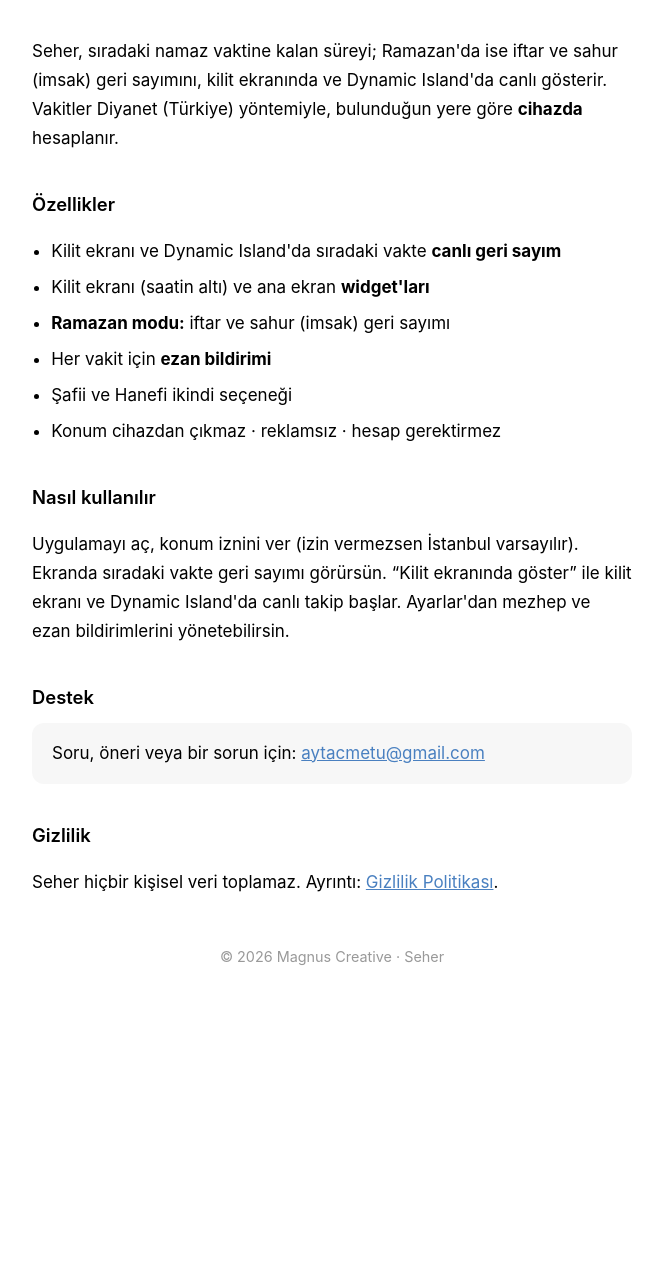
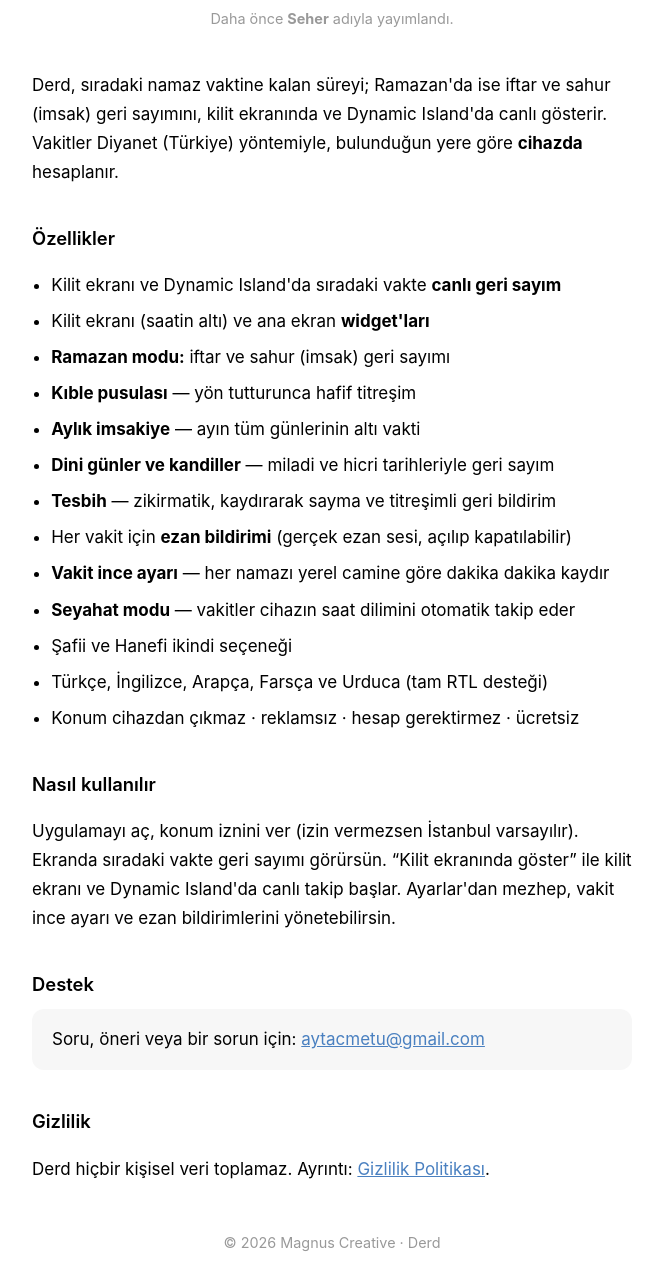
Before and after one commit to marbas-dev/seher, a plain HTML site: page index.html in a window 1280 px wide. Shown: the part 194-1456 px from the top of the page, without its empty margins (308-971 px from the left). Before the commit the page ends 1227 px from the top, so only its background shows below. Drawn offline with Linux system fonts and the light colour scheme.

Commit message:
Rebrand Seher -> Derd; add 1.1 features (qibla, imsakiye, kandiller, tesbih, fine-tuning)

```diff
--- a/index.html
+++ b/index.html
@@ -3,7 +3,7 @@
 <head>
 <meta charset="utf-8">
 <meta name="viewport" content="width=device-width, initial-scale=1">
-<title>Seher — Namaz ve iftar geri sayımı</title>
+<title>Derd — Namaz ve iftar geri sayımı</title>
 <style>
   :root { color-scheme: light dark; }
   * { box-sizing: border-box; }
@@ -12,6 +12,7 @@
   .moon { font-size: 3rem; line-height: 1; }
   h1 { font-size: 2rem; font-weight: 600; margin: .5rem 0 .25rem; }
   .tag { color: #888; font-size: 1.05rem; margin: 0; }
+  .was { color: #999; font-size: .9rem; margin: .6rem 0 0; }
   h2 { font-size: 1.15rem; font-weight: 600; margin: 2.25rem 0 .6rem; }
   ul { padding-left: 1.2rem; } li { margin: .45rem 0; }
   a { color: #4a80c0; }
@@ -22,31 +23,39 @@
 <body>
 <div class="hero">
   <div class="moon">🌙</div>
-  <h1>Seher</h1>
+  <h1>Derd</h1>
   <p class="tag">Namaz ve iftar geri sayımı — kilit ekranında ve Dynamic Island'da.</p>
+  <p class="was">Daha önce <strong>Seher</strong> adıyla yayımlandı.</p>
 </div>
 
-<p>Seher, sıradaki namaz vaktine kalan süreyi; Ramazan'da ise iftar ve sahur (imsak) geri sayımını, kilit ekranında ve Dynamic Island'da canlı gösterir. Vakitler Diyanet (Türkiye) yöntemiyle, bulunduğun yere göre <strong>cihazda</strong> hesaplanır.</p>
+<p>Derd, sıradaki namaz vaktine kalan süreyi; Ramazan'da ise iftar ve sahur (imsak) geri sayımını, kilit ekranında ve Dynamic Island'da canlı gösterir. Vakitler Diyanet (Türkiye) yöntemiyle, bulunduğun yere göre <strong>cihazda</strong> hesaplanır.</p>
 
 <h2>Özellikler</h2>
 <ul>
   <li>Kilit ekranı ve Dynamic Island'da sıradaki vakte <strong>canlı geri sayım</strong></li>
   <li>Kilit ekranı (saatin altı) ve ana ekran <strong>widget'ları</strong></li>
   <li><strong>Ramazan modu:</strong> iftar ve sahur (imsak) geri sayımı</li>
-  <li>Her vakit için <strong>ezan bildirimi</strong></li>
+  <li><strong>Kıble pusulası</strong> — yön tutturunca hafif titreşim</li>
+  <li><strong>Aylık imsakiye</strong> — ayın tüm günlerinin altı vakti</li>
+  <li><strong>Dini günler ve kandiller</strong> — miladi ve hicri tarihleriyle geri sayım</li>
+  <li><strong>Tesbih</strong> — zikirmatik, kaydırarak sayma ve titreşimli geri bildirim</li>
+  <li>Her vakit için <strong>ezan bildirimi</strong> (gerçek ezan sesi, açılıp kapatılabilir)</li>
+  <li><strong>Vakit ince ayarı</strong> — her namazı yerel camine göre dakika dakika kaydır</li>
+  <li><strong>Seyahat modu</strong> — vakitler cihazın saat dilimini otomatik takip eder</li>
   <li>Şafii ve Hanefi ikindi seçeneği</li>
-  <li>Konum cihazdan çıkmaz · reklamsız · hesap gerektirmez</li>
+  <li>Türkçe, İngilizce, Arapça, Farsça ve Urduca (tam RTL desteği)</li>
+  <li>Konum cihazdan çıkmaz · reklamsız · hesap gerektirmez · ücretsiz</li>
 </ul>
 
 <h2>Nasıl kullanılır</h2>
-<p>Uygulamayı aç, konum iznini ver (izin vermezsen İstanbul varsayılır). Ekranda sıradaki vakte geri sayımı görürsün. “Kilit ekranında göster” ile kilit ekranı ve Dynamic Island'da canlı takip başlar. Ayarlar'dan mezhep ve ezan bildirimlerini yönetebilirsin.</p>
+<p>Uygulamayı aç, konum iznini ver (izin vermezsen İstanbul varsayılır). Ekranda sıradaki vakte geri sayımı görürsün. “Kilit ekranında göster” ile kilit ekranı ve Dynamic Island'da canlı takip başlar. Ayarlar'dan mezhep, vakit ince ayarı ve ezan bildirimlerini yönetebilirsin.</p>
 
 <h2>Destek</h2>
 <div class="box">Soru, öneri veya bir sorun için: <a href="mailto:aytacmetu@gmail.com">aytacmetu@gmail.com</a></div>
 
 <h2>Gizlilik</h2>
-<p>Seher hiçbir kişisel veri toplamaz. Ayrıntı: <a href="privacy.html">Gizlilik Politikası</a>.</p>
+<p>Derd hiçbir kişisel veri toplamaz. Ayrıntı: <a href="privacy.html">Gizlilik Politikası</a>.</p>
 
-<footer>© 2026 Magnus Creative · Seher</footer>
+<footer>© 2026 Magnus Creative · Derd</footer>
 </body>
 </html>
```
